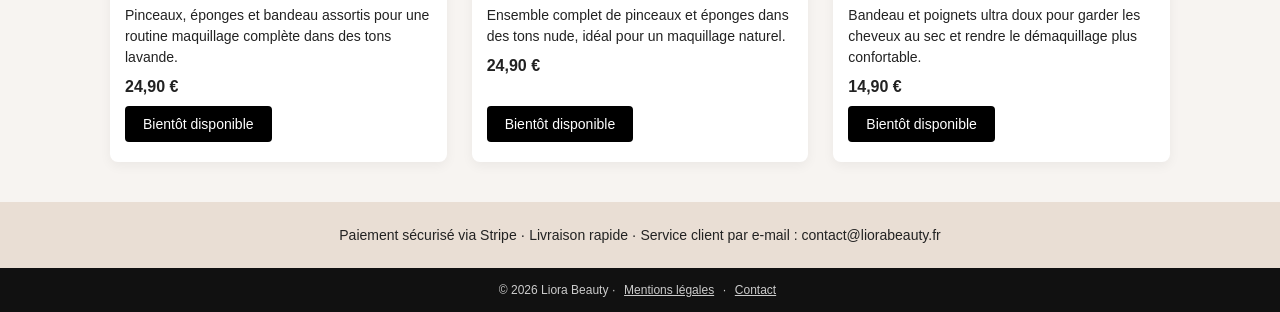
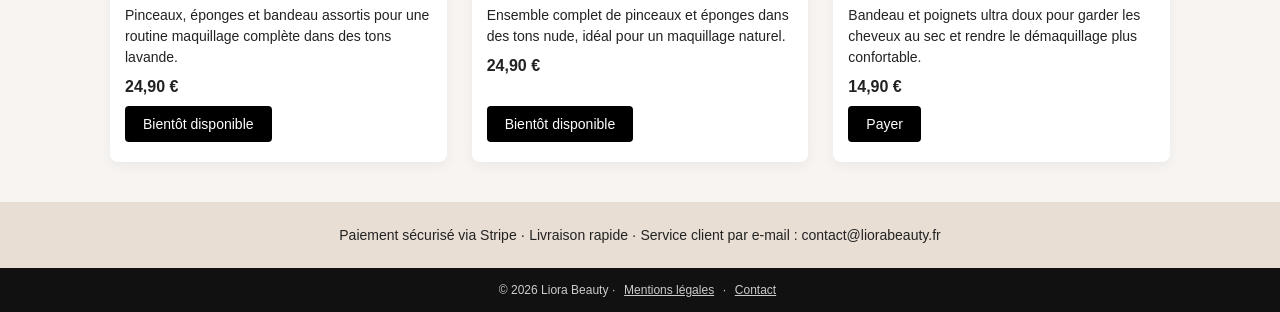
Before and after one commit to liora-beauty-store/liora-beauty, a plain HTML site: page index.html in a window 1280 px wide. Shown: the part 897-1209 px from the top of the page. Drawn offline with Linux system fonts and the light colour scheme.

Commit message:
Update index.html

```diff
--- a/index.html
+++ b/index.html
@@ -301,9 +301,13 @@
           </div>
           <div class="card-price">14,90 €</div>
           <div class="card-footer">
-            <a class="btn-secondary" href="#">
-              Bientôt disponible
-            </a>
+<a
+  class="btn-secondary"
+  href="COLLE_ICI_TON_LIEN_STRIPE"
+  target="_blank"
+>
+  Payer
+</a>
           </div>
         </div>
       </div>
```
